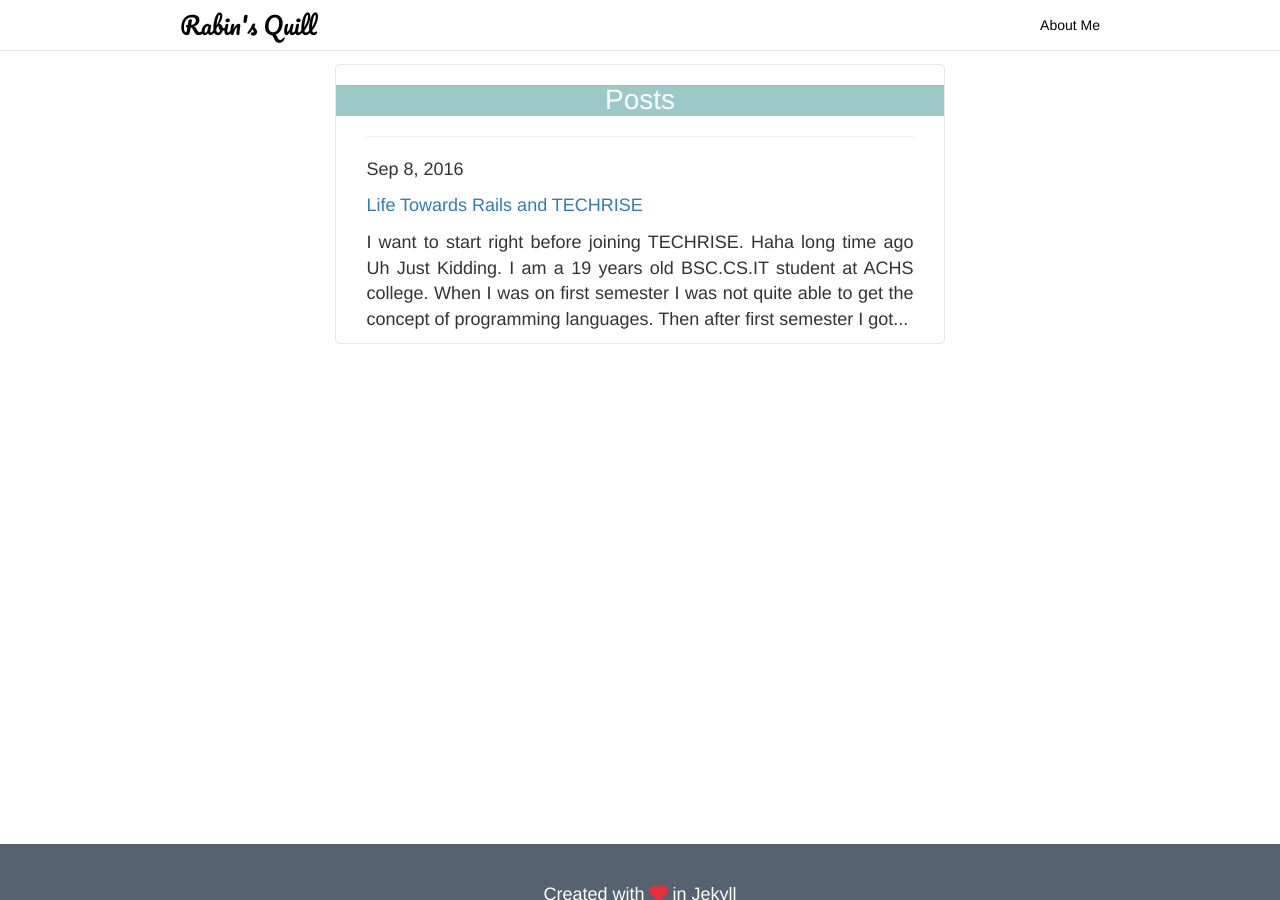
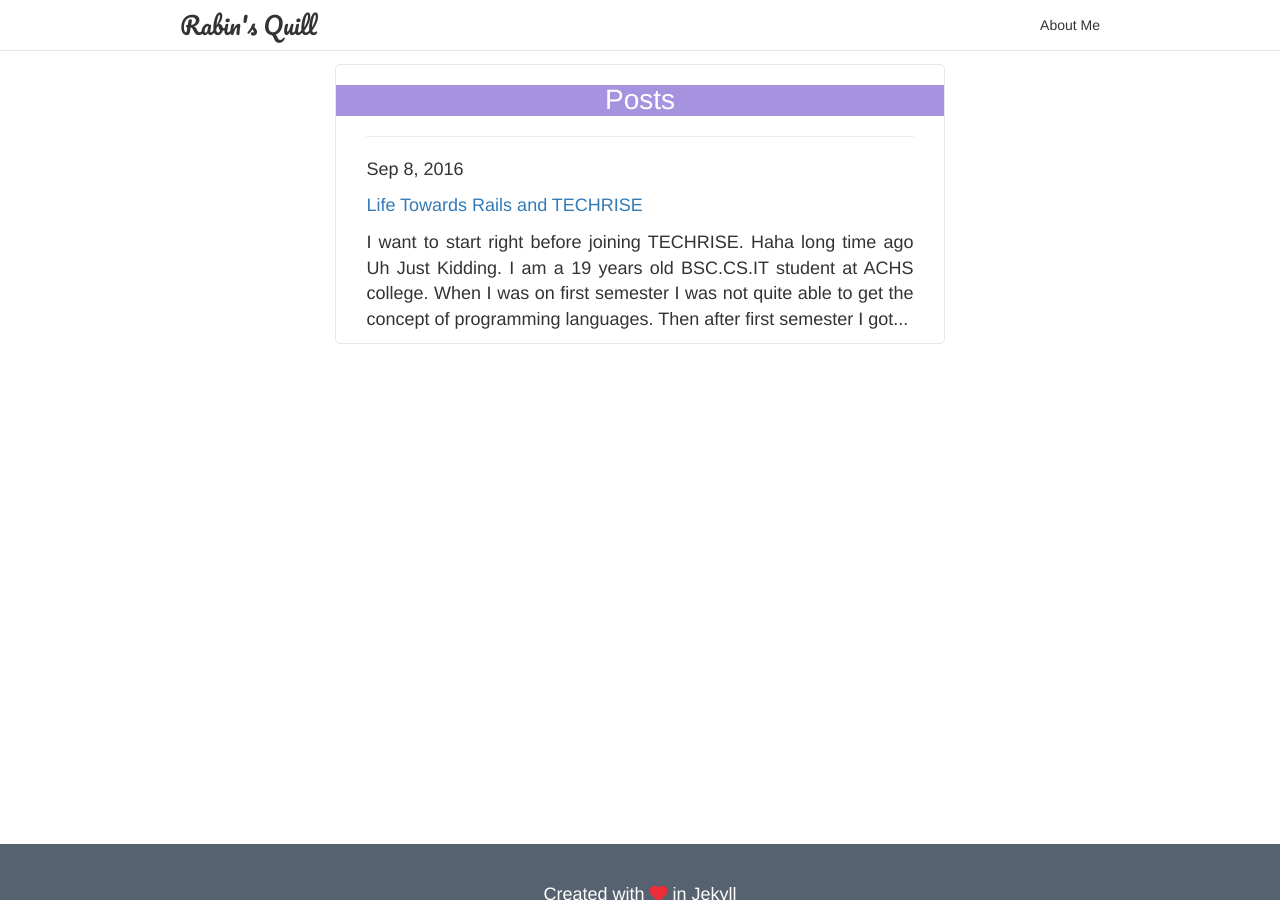
Before and after one commit to rabingaire/rabingaire.github.io, a Jekyll site: the page built from index.html, in a window 1280 px wide and 900 px high. Built offline with Jekyll 4.4.1, drawn with Linux system fonts in a browser that asks for light colours; nearby versions of some CDN libraries; comment, search, counter and statistics services are not loaded.

Commit message:
fixed bugs

```diff
--- a/_sass/_index.scss
+++ b/_sass/_index.scss
@@ -12,7 +12,7 @@
 
 .page-heading {
   font-size: 2em;
-  background-color: #9DC8C8;
+  background-color: #A593E0;
   color:#FFFFFF;
 }
 
--- a/_sass/_navbar.scss
+++ b/_sass/_navbar.scss
@@ -8,7 +8,7 @@
 .navbar-default
 .navbar-brand:hover {
   font-size:24px;
-  color:#000000;
+  color: #333333;
 }
 
 .navbar-default {
@@ -22,7 +22,7 @@
 .navbar-nav{
   li {
     a{
-      color: #000000;
+      color: #333333;
     }
   }
 }
@@ -30,5 +30,5 @@
 .navbar-default
 .navbar-toggle
 .icon-bar {
-  background-color: #000000;
+  background-color: #333333;
 }
```
